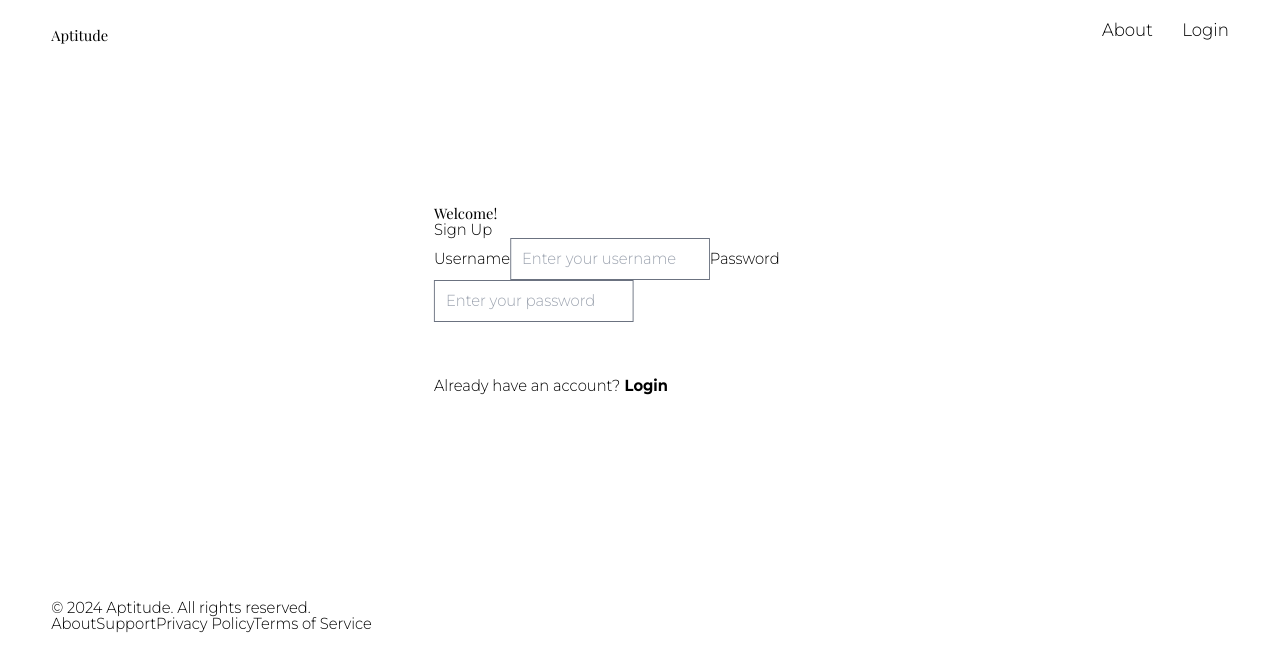
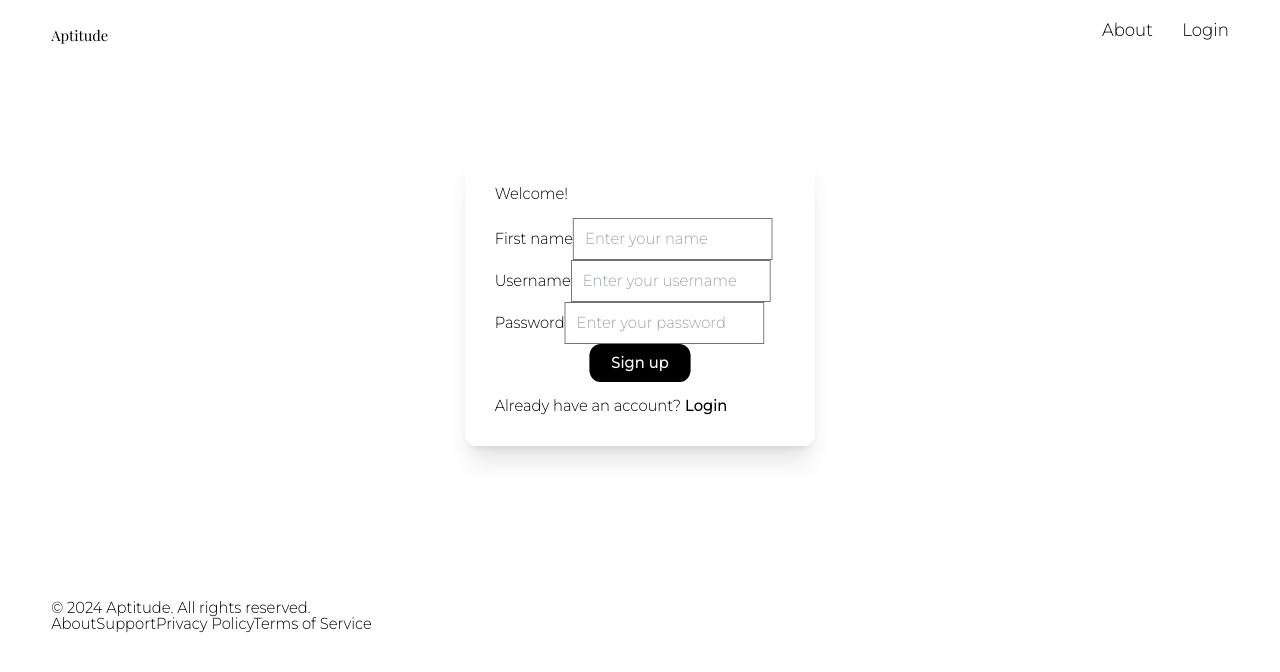
Before and after one commit to gcbel/aptitude, a React (Vite) app in the folder client/: page /login in a window 1280 px wide. Both pictures are taken after a click on the element "Sign up". Shown: the top 672 px of the page. Built offline with nearby package versions, Linux system fonts and the light colour scheme; a web font is replaced by a local one; what ldrs would draw is missing.

Commit message:
feat: adds name on signup

```diff
--- a/client/src/components/Footer.jsx
+++ b/client/src/components/Footer.jsx
@@ -6,7 +6,7 @@ import "../styles/footer.css";
 /* FOOTER */
 export default function Footer() {
   return (
-    <footer className="footer montserrat text-black">
+    <footer className="footer montserrat">
       <div className="footer-container">
         <p className="footer-text">
           &copy; 2024 Aptitude. All rights reserved.
--- a/client/src/components/Nav/Nav.jsx
+++ b/client/src/components/Nav/Nav.jsx
@@ -17,7 +17,7 @@ export default function Nav() {
   const containerRef = useRef(null);
 
   return (
-    <nav className="montserrat min-width text-black">
+    <nav className="montserrat min-width">
       <Link to="/" className="playfair page-title">
         Aptitude
       </Link>
--- a/client/src/pages/Login.jsx
+++ b/client/src/pages/Login.jsx
@@ -2,15 +2,12 @@
 import { SIGN_UP, LOGIN } from "../utils/mutations";
 import { useMutation } from "@apollo/client";
 import { useState } from "react";
-import { useTheme } from "../utils/ThemeContext";
 import "../styles/login.css";
 
 import Auth from "../utils/auth";
 
 /* LOGIN */
 export default function Login() {
-  const { theme, setTheme, themes } = useTheme();
-
   const [passwordAlert, setPasswordAlert] = useState(false);
   const [usernameAlert, setUsernameAlert] = useState(false);
 
@@ -63,18 +60,31 @@ export default function Login() {
   }
 
   return (
-    <div className={`montserrat ${themes[theme].outer_text}`} id="login-page">
+    <div className="montserrat" id="login-page">
       <form onSubmit={handleSubmit} id="login-form">
-        <div className="card">
-          <h2 className="playfair title">
-            {isLogin ? "Welcome back!" : "Welcome!"}
-          </h2>
-          <h3 className="large-text">{isLogin ? "Login" : "Sign Up"}</h3>
+        <div id="login-card">
+          <h2 className="title">{isLogin ? "Welcome back!" : "Welcome!"}</h2>
           {formErrorMessage && <div id="form-error">{formErrorMessage}</div>}
           <label htmlFor="username" className="login-label">
+            {!isLogin && (
+              <div>
+                <span className="med-text">First name</span>
+                <input
+                  className="login-input"
+                  type="text"
+                  id="name"
+                  name="name"
+                  placeholder="Enter your name"
+                  value={formData.name}
+                  onChange={(e) =>
+                    setFormData({ ...formData, name: e.target.value })
+                  }
+                />
+              </div>
+            )}
             <span className="med-text">Username</span>
             <input
-              className={`login-input ${themes[theme].border}`}
+              className="login-input"
               type="text"
               id="username"
               name="username"
@@ -94,7 +104,7 @@ export default function Login() {
           <label htmlFor="password" className="login-label" id="password-label">
             <span className="med-text">Password</span>
             <input
-              className={`login-input ${themes[theme].border}`}
+              className="login-input"
               type="password"
               id="password"
               name="password"
@@ -112,11 +122,7 @@ export default function Login() {
             )}
           </label>
           <div id="submit-div">
-            <button
-              type="submit"
-              className={`${themes[theme].dark}`}
-              id="submit"
-            >
+            <button type="submit" id="submit">
               {isLogin ? "Login" : "Sign up"}
             </button>
           </div>
--- a/client/src/styles/footer.css
+++ b/client/src/styles/footer.css
@@ -6,7 +6,7 @@
 /* FOOTER */
 @layer components {
   .footer {
-    @apply py-4;
+    @apply py-4 text-black;
   }
 
   .footer-container {
--- a/client/src/styles/login.css
+++ b/client/src/styles/login.css
@@ -6,11 +6,19 @@
 /* LOGIN */
 @layer components {
   #login-page {
-    @apply flex items-center justify-center mt-10;
+    @apply flex items-center justify-center mt-10 text-black;
   }
 
   #login-form {
-    @apply w-full max-w-md;
+    @apply flex items-center justify-center w-full max-w-md;
+  }
+
+  #login-card {
+    @apply max-w-[380px] rounded-xl p-6 md:p-8 shadow-xl;
+  }
+
+  #login-card h2 {
+    @apply mb-4;
   }
 
   #form-error {
@@ -18,11 +26,11 @@
   }
 
   .login-label {
-    @apply flex flex-col gap-1 w-full mb-6;
+    @apply flex flex-col gap-1 w-full mb-5;
   }
 
   .login-input {
-    @apply w-full px-3 border rounded-lg focus:border-slate-950 focus:bg-white;
+    @apply w-full px-3 border border-zinc-300 rounded-xl focus:border-zinc-400 focus:bg-white;
   }
 
   #submit-div {
@@ -30,12 +38,12 @@
   }
 
   #submit {
-    @apply px-6 py-3 rounded-lg text-white;
+    @apply px-6 py-[11px] rounded-xl text-white bg-black font-medium;
   }
 
   #choose-signup span,
   #choose-login span {
-    @apply font-bold;
+    @apply font-medium;
   }
 }
 
--- a/client/src/styles/nav.css
+++ b/client/src/styles/nav.css
@@ -6,7 +6,7 @@
 /* NAV */
 @layer components {
   nav {
-    @apply bg-white w-full flex flex-wrap items-end justify-between py-4 px-[100px] fixed z-20 left-[-100px];
+    @apply bg-white w-full flex flex-wrap items-end justify-between py-4 px-[100px] fixed z-20 left-[-100px] text-black;
     width: calc(100% + 200px);
   }
 
--- a/client/src/styles/profile.css
+++ b/client/src/styles/profile.css
@@ -30,4 +30,7 @@
   }
 
   /* HABITS */
+  /* .habit-card {
+
+  } */
 }
```
